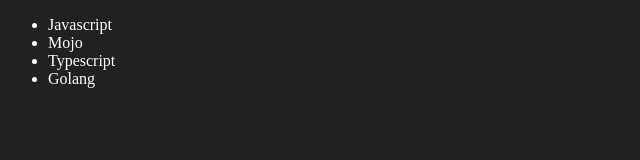
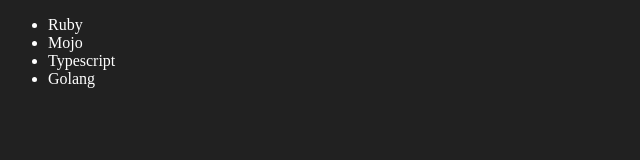
Before and after one commit to Zaahiid/Javascript-study, a plain HTML site: page 08_DOM/Four.html in a window 1280 px wide. Shown: the full height of the page, 0-640 px from the left. Drawn offline with Linux system fonts and the light colour scheme.

Commit message:
outerHTML method

```diff
--- a/08_DOM/Four.html
+++ b/08_DOM/Four.html
@@ -36,5 +36,9 @@
     const newLi = document.createElement("li");
     newLi.textContent = "Mojo"
     secondLang.replaceWith(newLi)
+
+    // Edit
+    const firstLang = document.querySelector("li:first-child");
+    firstLang.outerHTML = "<li>Ruby</li>"
   </script>
 </html>
```
